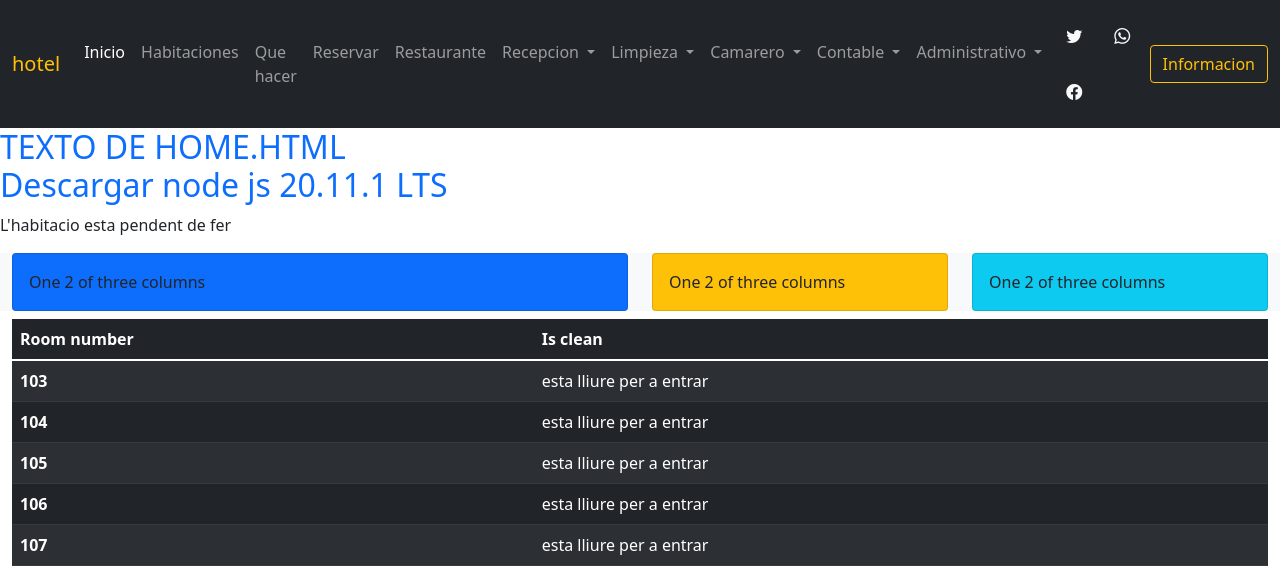
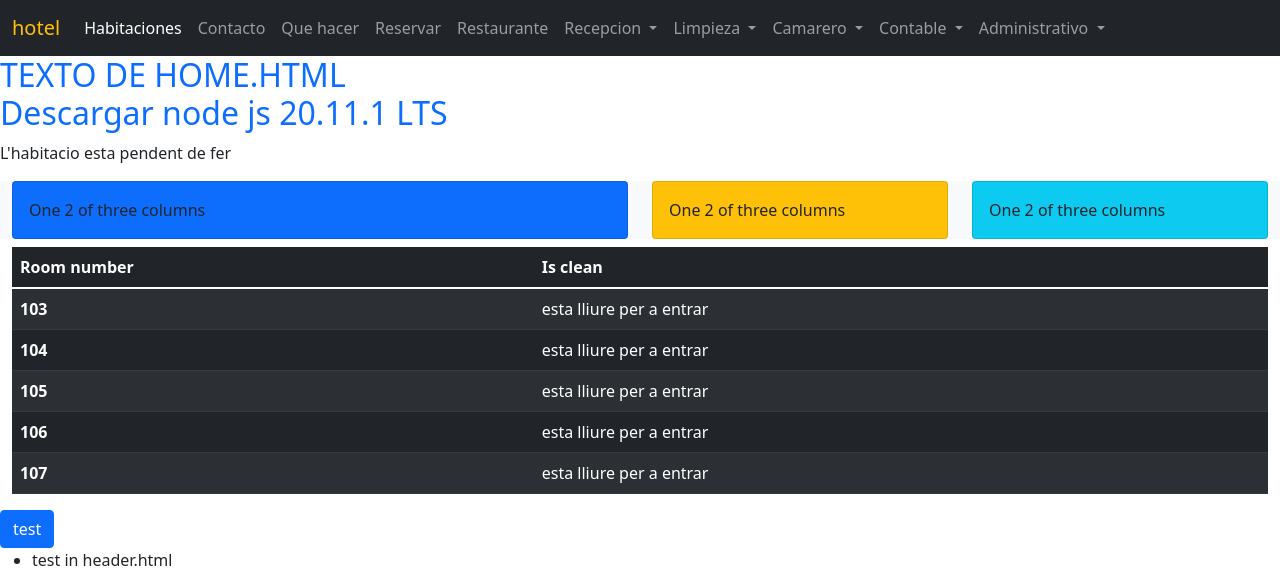
Before and after one commit to Troter2/HotelManagementProject, a Django app: page / in a window 1280 px wide. Shown: the top 570 px of the page. Run offline with Django 5.2, Linux system fonts and the light colour scheme; some libraries are stand-ins or nearby versions.

Commit message:
Updated header

```diff
--- a/templates/base.html
+++ b/templates/base.html
@@ -15,7 +15,7 @@
 
 <!-- Inicio del menu -->
 
-<nav class="navbar navbar-expand-md navbar-dark bg-dark">
+<nav class="navbar navbar-expand-lg navbar-dark bg-dark">
     <div class="container-fluid">
         <!-- icono o nombre -->
 
@@ -35,10 +35,10 @@
         <div class="collapse navbar-collapse" id="menu">
             <ul class="navbar-nav me-auto">
                 <li class="nav-item">
-                    <a class="nav-link active" aria-current="page" href="#">Inicio</a>
+                    <a class="nav-link active" href="#">Habitaciones</a>
                 </li>
                 <li class="nav-item">
-                    <a class="nav-link" href="#">Habitaciones</a>
+                    <a class="nav-link" href="#">Contacto</a>
                 </li>
                 <li class="nav-item">
                     <a class="nav-link" href="#">Que hacer</a>
@@ -100,39 +100,7 @@
                     </ul>
                 </li>
             </ul>
-
-            <hr class="d-md-none text-white-50">
-
-            <!-- enlaces redes sociales -->
-
-            <ul class="navbar-nav  flex-row flex-wrap text-light">
-
-                <li class="nav-item col-6 col-md-auto p-3">
-                    <i class="bi bi-twitter"></i>
-                    <small class="d-md-none ms-2">Twitter</small>
-                </li>
-
-                <li class="nav-item col-6 col-md-auto p-3">
-                    <i class="bi bi-whatsapp"></i>
-                    <small class="d-md-none ms-2">WhatsApp</small>
-                </li>
-
-                <li class="nav-item col-6 col-md-auto p-3">
-                    <i class="bi bi-facebook"></i>
-                    <small class="d-md-none ms-2">Facebook</small>
-                </li>
-
-            </ul>
-
-            <!--boton Informacion -->
-
-            <form class="d-flex">
-                <button class="btn btn-outline-warning d-none d-md-inline-block " type="submit">Informacion</button>
-            </form>
-
-
         </div>
-
     </div>
 </nav>
 <main class="overflow-auto">
```
